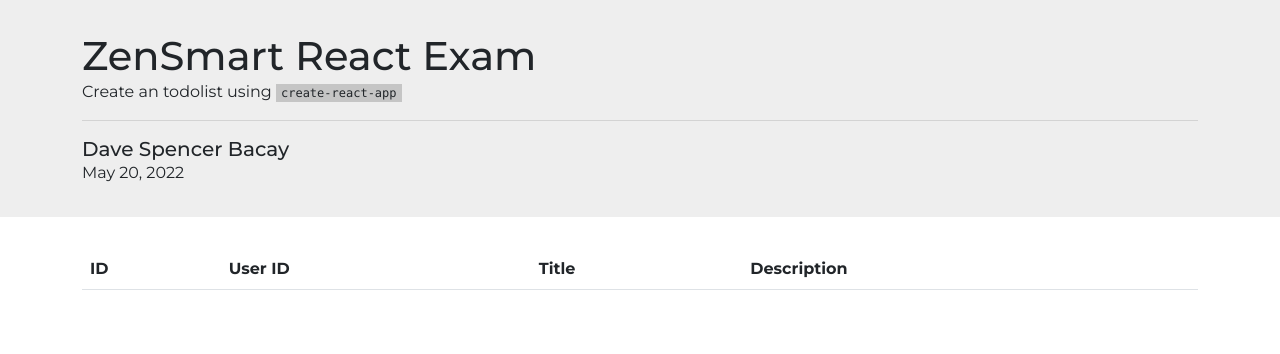
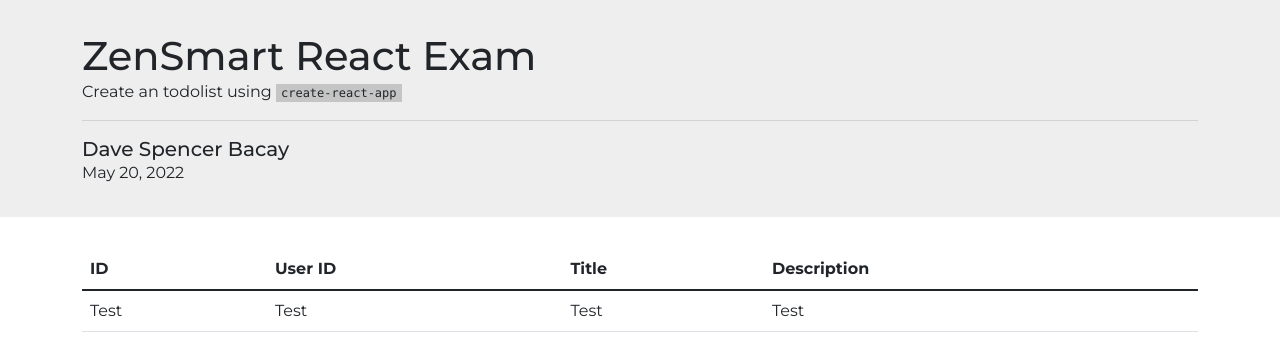
Before and after one commit to davespencerbacay/zen-smart-exam, a React (Create React App) app: page / in a window 1280 px wide. Shown: the top 354 px of the page. Built offline with nearby package versions, Linux system fonts and the light colour scheme.

Commit message:
create a table body component to display all datas from the API/json NOTE: I'm using todolist placeholder API

```diff
--- /dev/null
+++ b/src/components/Table/TableBody.js
@@ -0,0 +1,16 @@
+import React from "react";
+
+const TableBody = (props) => {
+  return (
+    <tbody>
+      <tr>
+        <td>Test</td>
+        <td>Test</td>
+        <td>Test</td>
+        <td>Test</td>
+      </tr>
+    </tbody>
+  );
+};
+
+export default TableBody;
--- a/src/components/Table/index.js
+++ b/src/components/Table/index.js
@@ -1,5 +1,6 @@
 import React, { useState } from "react";
 import { Table as ReactTable } from "react-bootstrap";
+import TableBody from "./TableBody";
 import TableHeader from "./TableHeader";
 
 const tableHeader = [
@@ -14,6 +15,7 @@ const Table = () => {
     <div className="table-container">
       <ReactTable responsive>
         <TableHeader tableHeader={tableHeader} />
+        <TableBody />
       </ReactTable>
     </div>
   );
```
